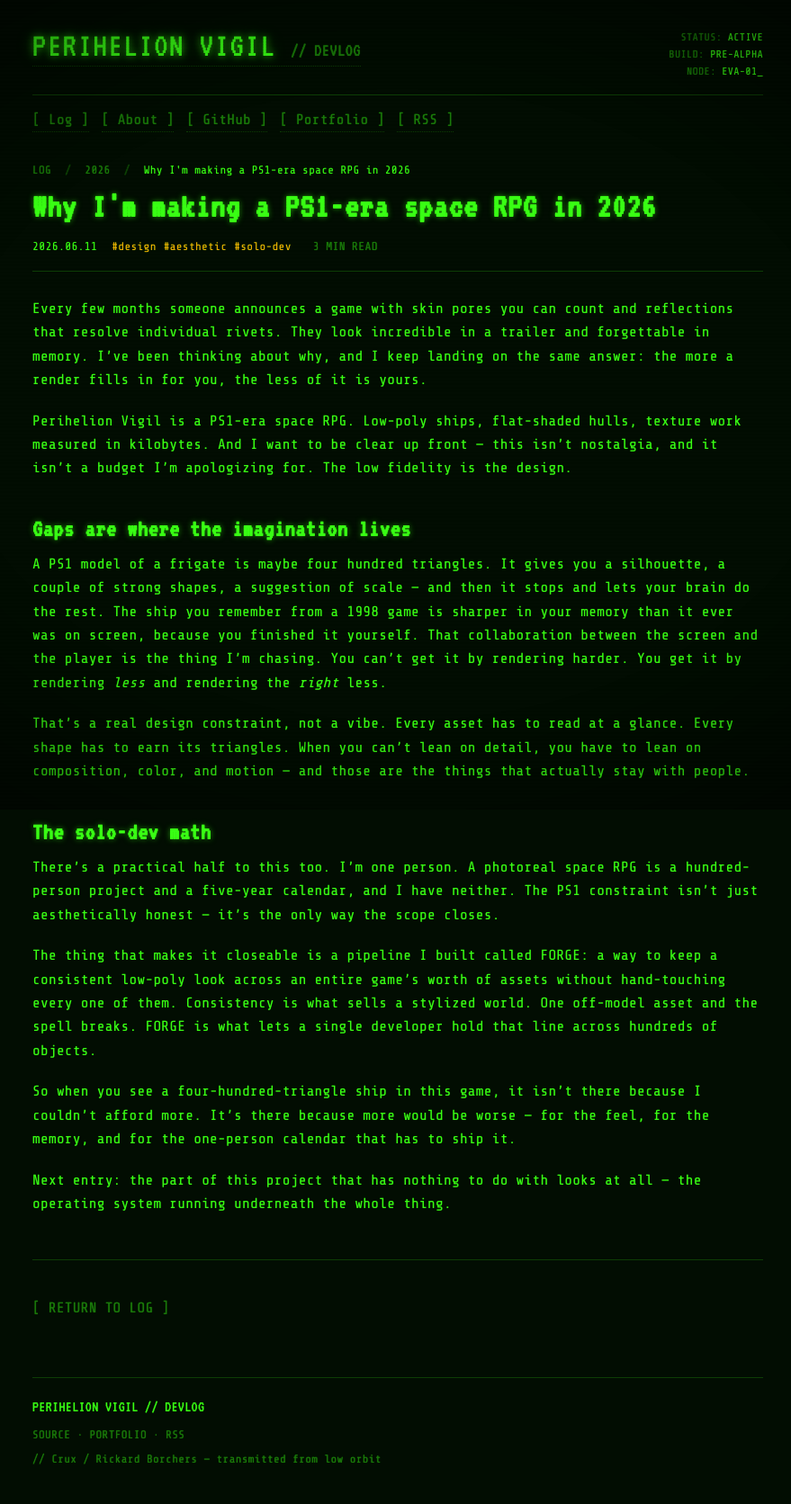
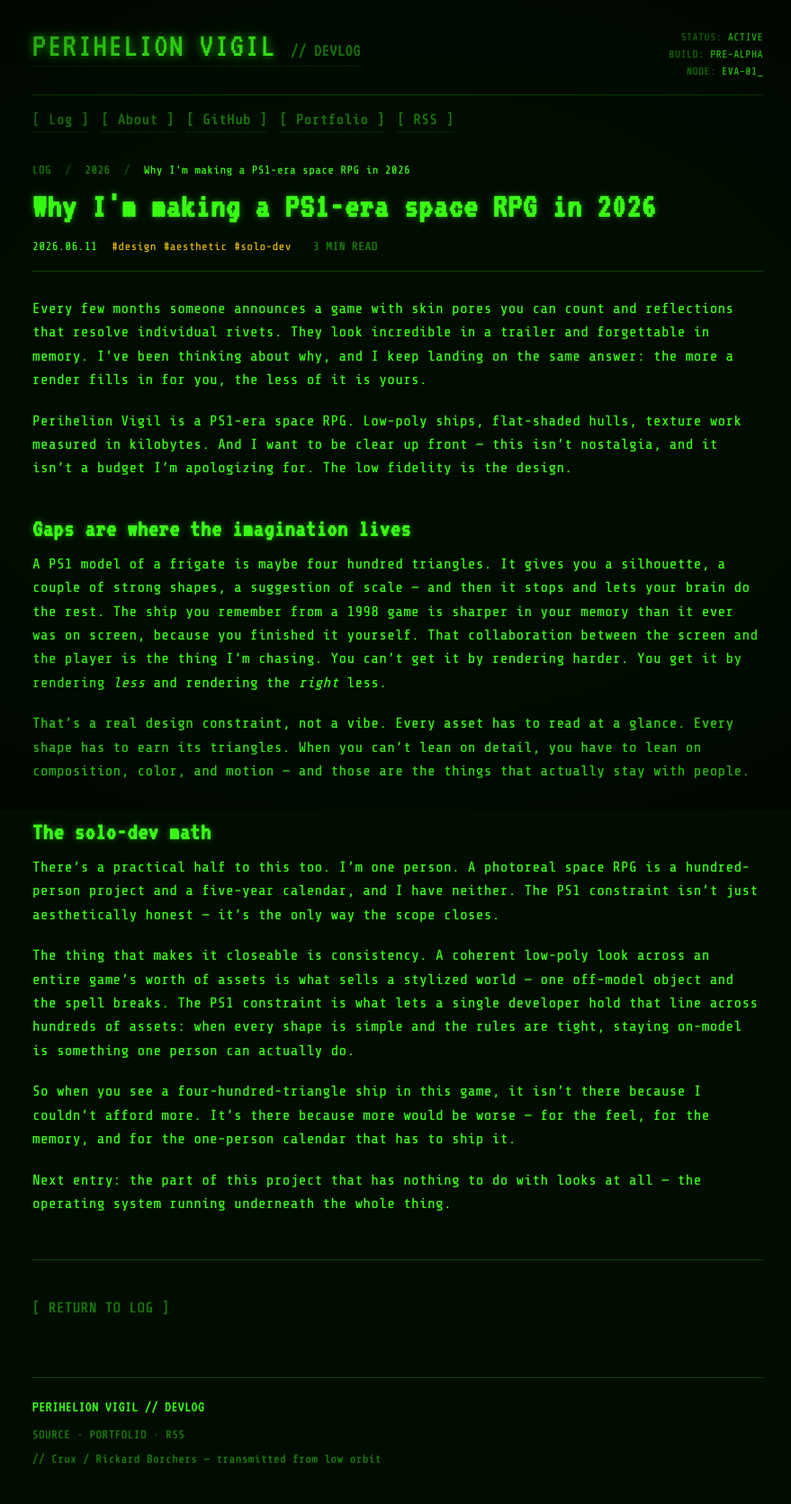
Before and after one commit to Winterunmute/perihelion-vigil-devlog, a Jekyll site: the page built from _posts/2026-06-11-why-ps1-era-space-rpg-in-2026.md, in a window 1280 px wide. Shown: the whole page at 90% size, without its empty margins (198-1077 px from the left). Built offline with Jekyll 4.4.1, drawn with Linux system fonts in a browser that asks for light colours.

Commit message:
content: drop FORGE mentions and site tech-stack line

```diff
--- a/_posts/2026-06-11-why-ps1-era-space-rpg-in-2026.md
+++ b/_posts/2026-06-11-why-ps1-era-space-rpg-in-2026.md
@@ -37,11 +37,11 @@ There's a practical half to this too. I'm one person. A photoreal space RPG is a
 hundred-person project and a five-year calendar, and I have neither. The PS1
 constraint isn't just aesthetically honest — it's the only way the scope closes.
 
-The thing that makes it closeable is a pipeline I built called FORGE: a way to
-keep a consistent low-poly look across an entire game's worth of assets without
-hand-touching every one of them. Consistency is what sells a stylized world.
-One off-model asset and the spell breaks. FORGE is what lets a single developer
-hold that line across hundreds of objects.
+The thing that makes it closeable is consistency. A coherent low-poly look across
+an entire game's worth of assets is what sells a stylized world — one off-model
+object and the spell breaks. The PS1 constraint is what lets a single developer
+hold that line across hundreds of assets: when every shape is simple and the rules
+are tight, staying on-model is something one person can actually do.
 
 So when you see a four-hundred-triangle ship in this game, it isn't there because
 I couldn't afford more. It's there because more would be worse — for the feel, for
```
Also changed, not shown: about.md (+3 -4 lines).
